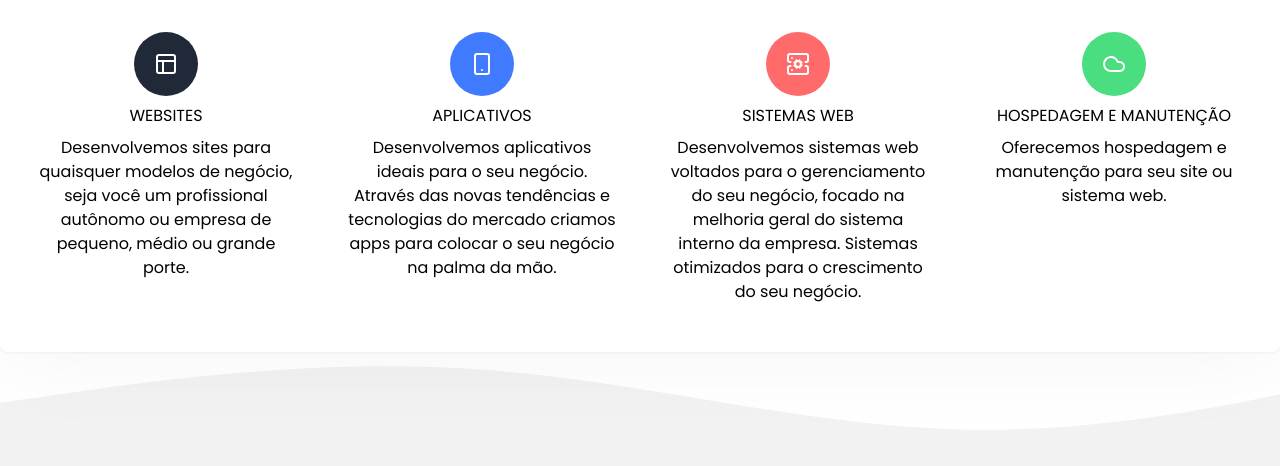
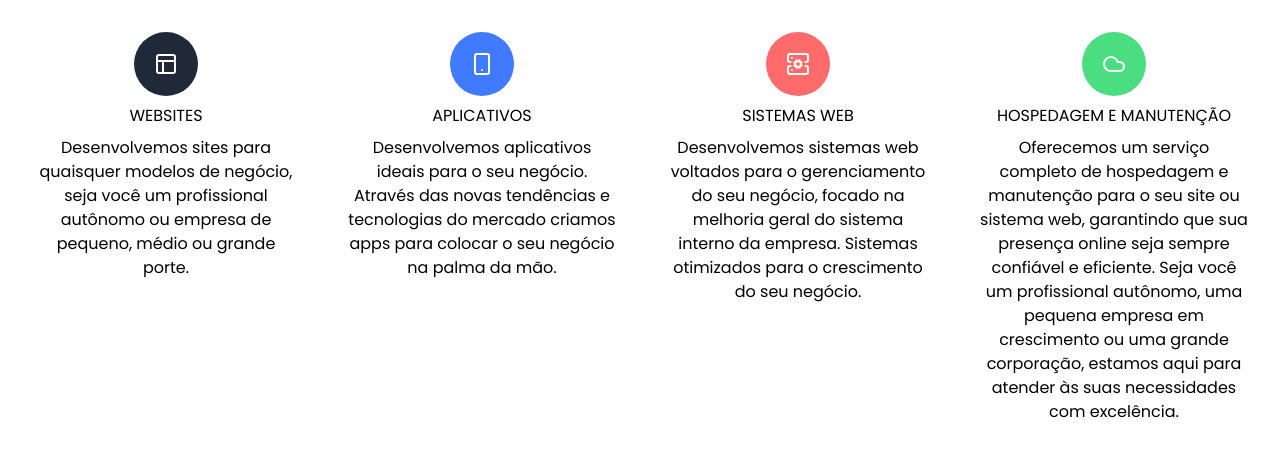
Before and after one commit to ProjetosCodeTower/CodeTower, a Next.js app: page / in a window 1280 px wide. Shown: the part 880-1346 px from the top of the page. Built offline with nearby package versions, Linux system fonts and the light colour scheme.

Commit message:
Fix: improving text

```diff
--- a/src/components/sections/servicos.tsx
+++ b/src/components/sections/servicos.tsx
@@ -31,7 +31,7 @@ export const Servicos = () => {
                     <Cloud color="white" />
                 </ServiceIcon>
                 <p className="uppercase">Hospedagem e Manutenção</p>
-                <p>Oferecemos hospedagem e manutenção para seu site ou sistema web.</p>
+                <p>Oferecemos um serviço completo de hospedagem e manutenção para o seu site ou sistema web, garantindo que sua presença online seja sempre confiável e eficiente. Seja você um profissional autônomo, uma pequena empresa em crescimento ou uma grande corporação, estamos aqui para atender às suas necessidades com excelência.</p>
             </span>
         </div>
     )
```
